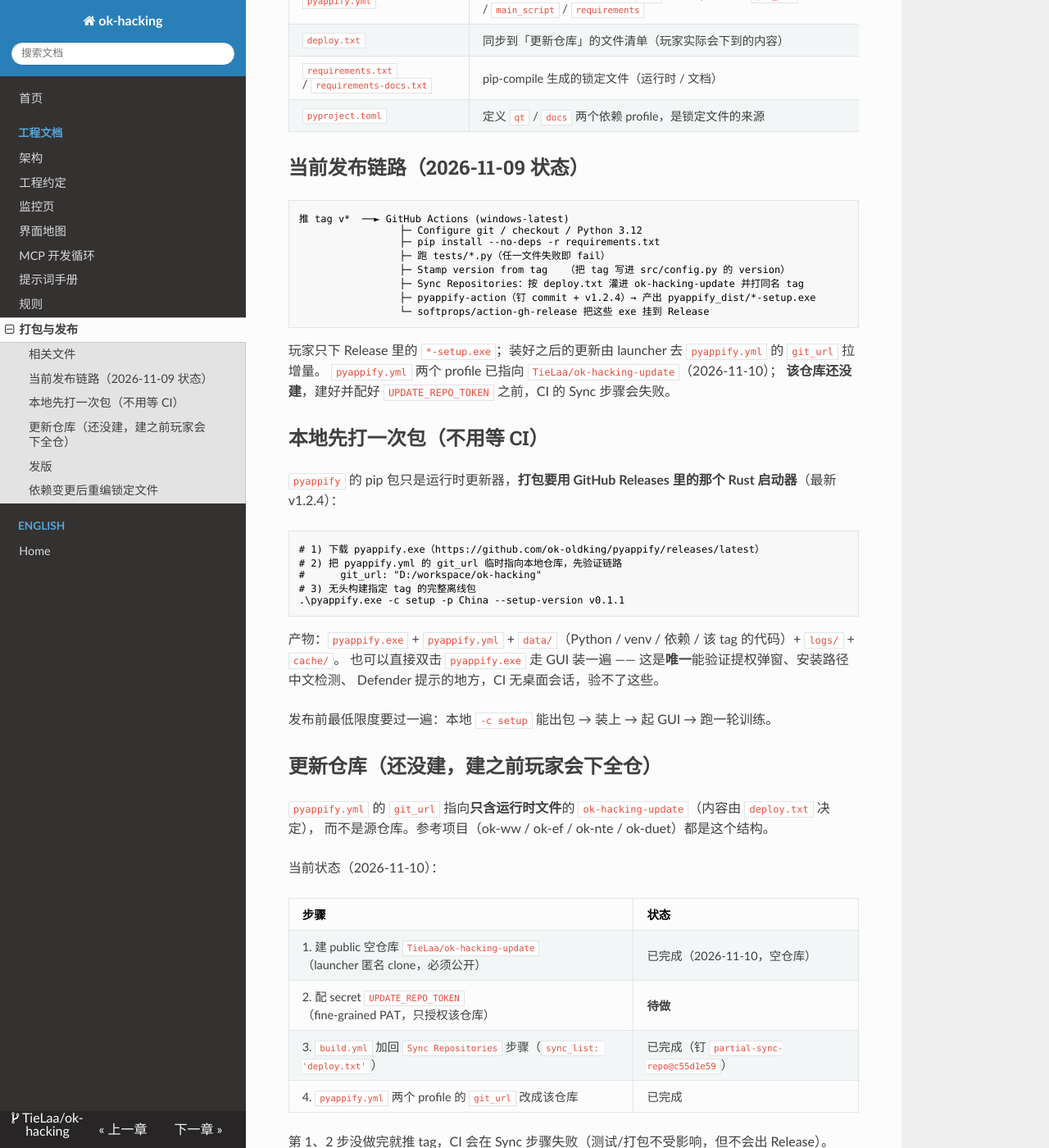
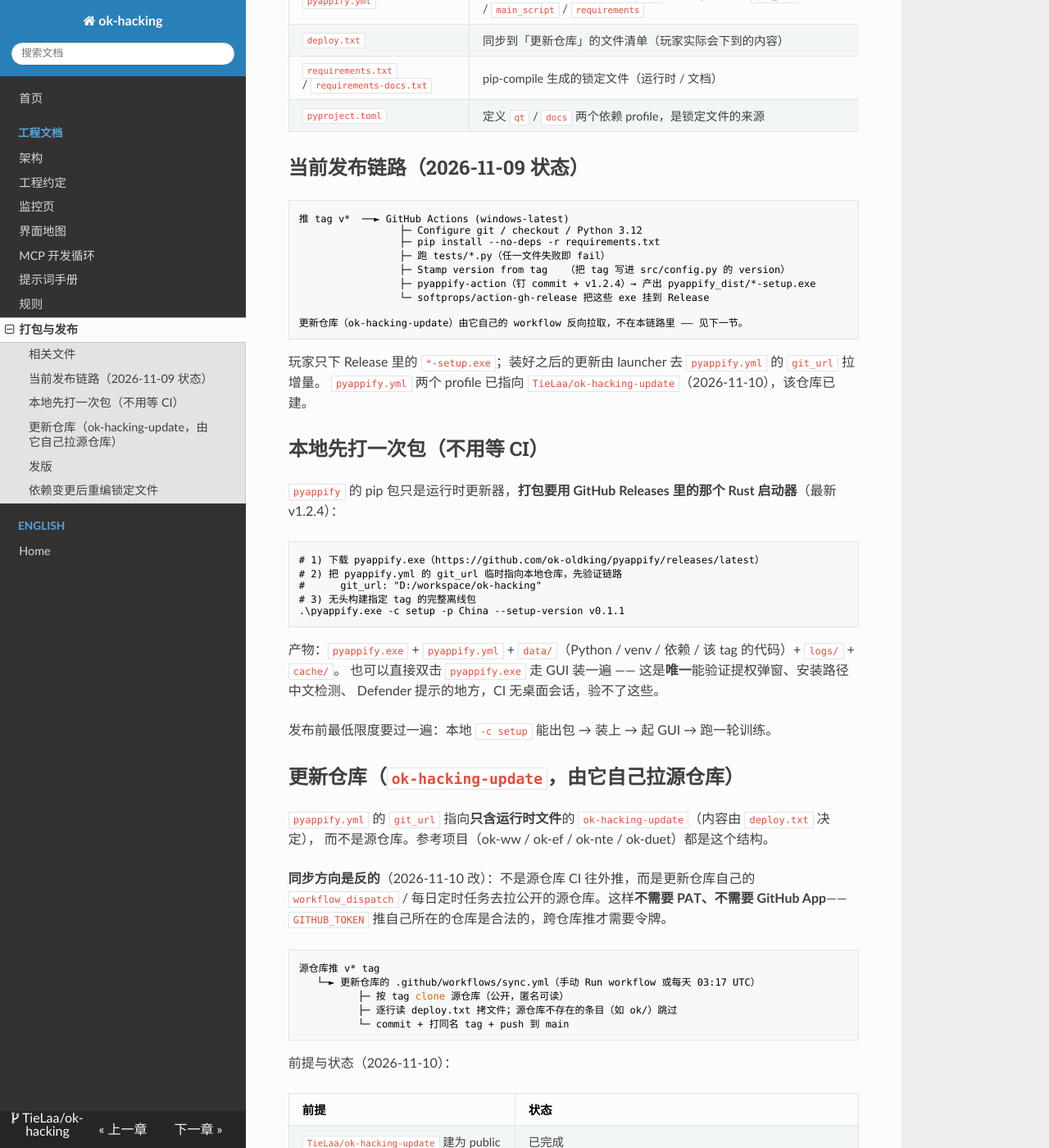
Before and after one commit to TieLaa/ok-hacking, an MkDocs documentation site: the page built from docs/release.md, in a window 1280 px wide and 1400 px high, scrolled down 355 px. Shown: the whole window at 82% size. Built offline with MkDocs 1.6.1, drawn with Linux system fonts in a browser that asks for light colours; nearby versions of some CDN libraries; some of the changed text lies outside the part shown.

Commit message:
refactor(release): 同步方向反转 —— 由更新仓库自己拉源仓库，去掉 PAT 依赖
源仓库 CI 不再跨仓库推送（那需要 PAT / GitHub App）：

- 删除 build.yml 的 Sync Repositories 步骤；
- 同步逻辑改放在更新仓库的 .github/workflows/sync.yml：
  workflow_dispatch（可填 tag）+ 每日定时，按 deploy.txt 拉公开源仓库、
  commit 后打同名 tag 推回自己（GITHUB_TOKEN 推自己所在仓库合法）；
- docs/release.md 按新架构重写，发版流程补上「更新仓库点一次 Sync from source」。

前提：源仓库 TieLaa/ok-hacking 必须公开，否则更新仓库读不到它。

````diff
--- a/docs/release.md
+++ b/docs/release.md
@@ -18,14 +18,14 @@
                  ├─ pip install --no-deps -r requirements.txt
                  ├─ 跑 tests/*.py（任一文件失败即 fail）
                  ├─ Stamp version from tag   （把 tag 写进 src/config.py 的 version）
-                 ├─ Sync Repositories：按 deploy.txt 灌进 ok-hacking-update 并打同名 tag
                  ├─ pyappify-action（钉 commit + v1.2.4）→ 产出 pyappify_dist/*-setup.exe
                  └─ softprops/action-gh-release 把这些 exe 挂到 Release
+
+更新仓库（ok-hacking-update）由它自己的 workflow 反向拉取，不在本链路里 —— 见下一节。
 ```
 
 玩家只下 Release 里的 `*-setup.exe`；装好之后的更新由 launcher 去 `pyappify.yml` 的 `git_url` 拉增量。
-`pyappify.yml` 两个 profile 已指向 `TieLaa/ok-hacking-update`（2026-11-10）；
-**该仓库还没建**，建好并配好 `UPDATE_REPO_TOKEN` 之前，CI 的 Sync 步骤会失败。
+`pyappify.yml` 两个 profile 已指向 `TieLaa/ok-hacking-update`（2026-11-10），该仓库已建。
 
 ## 本地先打一次包（不用等 CI）
 
@@ -45,30 +45,48 @@ Defender 提示的地方，CI 无桌面会话，验不了这些。
 
 发布前最低限度要过一遍：本地 `-c setup` 能出包 → 装上 → 起 GUI → 跑一轮训练。
 
-## 更新仓库（还没建，建之前玩家会下全仓）
+## 更新仓库（`ok-hacking-update`，由它自己拉源仓库）
 
 `pyappify.yml` 的 `git_url` 指向**只含运行时文件**的 `ok-hacking-update`（内容由 `deploy.txt` 决定），
 而不是源仓库。参考项目（ok-ww / ok-ef / ok-nte / ok-duet）都是这个结构。
 
-当前状态（2026-11-10）：
+**同步方向是反的**（2026-11-10 改）：不是源仓库 CI 往外推，而是更新仓库自己的
+`workflow_dispatch` / 每日定时任务去拉公开的源仓库。这样**不需要 PAT、不需要 GitHub App**——
+`GITHUB_TOKEN` 推自己所在的仓库是合法的，跨仓库推才需要令牌。
 
-| 步骤 | 状态 |
+```
+源仓库推 v* tag
+   └─► 更新仓库的 .github/workflows/sync.yml（手动 Run workflow 或每天 03:17 UTC）
+          ├─ 按 tag clone 源仓库（公开，匿名可读）
+          ├─ 逐行读 deploy.txt 拷文件；源仓库不存在的条目（如 ok/）跳过
+          └─ commit + 打同名 tag + push 到 main
+```
+
+前提与状态（2026-11-10）：
+
+| 前提 | 状态 |
 |---|---|
-| 1. 建 public 空仓库 `TieLaa/ok-hacking-update`（launcher 匿名 clone，必须公开） | 已完成（2026-11-10，空仓库） |
-| 2. 配 secret `UPDATE_REPO_TOKEN`（fine-grained PAT，只授权该仓库） | **待做** |
-| 3. `build.yml` 加回 `Sync Repositories` 步骤（`sync_list: 'deploy.txt'`） | 已完成（钉 `partial-sync-repo@c55d1e59`） |
-| 4. `pyappify.yml` 两个 profile 的 `git_url` 改成该仓库 | 已完成 |
+| `TieLaa/ok-hacking-update` 建为 public | 已完成 |
+| `sync.yml` 与 README 入库 | 已完成 |
+| `pyappify.yml` 的 `git_url` 指向该仓库 | 已完成 |
+| **源仓库 `TieLaa/ok-hacking` 改为 public** | **待做**（否则更新仓库读不到源；玩家也下不了 Release 附件） |
+| 源仓库的 `build.yml` 不再需要 Sync 步骤 | 已删除（避免依赖 PAT） |
 
-第 1、2 步没做完就推 tag，CI 会在 Sync 步骤失败（测试/打包不受影响，但不会出 Release）。
+发版顺序：推 `v*` tag → CI 出包并建 Release → 到更新仓库 Actions 点一次
+**Sync from source**（填同一个 tag）→ 玩家 launcher 才能按新 tag 拉到增量。
+漏了最后一步，已安装的用户更新时会停在旧版本。
 
-第三方 Action 一律钉 commit SHA（`pyappify-action` 与 `partial-sync-repo` 均已钉），不要用 `@master`。
+第三方 Action 一律钉 commit SHA（`pyappify-action` 已钉），不要用 `@master`。
 
 ## 发版
 
 ```powershell
-git tag v0.1.2
-git push origin v0.1.2      # 只推 tag，CI 自动出包并建 Release
+git tag -a v0.1.8 -m "v0.1.8"
+git push origin v0.1.8      # 只推 tag，CI 自动出包并建 Release
 ```
+
+推完 tag 还要做**第二步**：到 https://github.com/TieLaa/ok-hacking-update/actions
+点 **Sync from source**，填同一个 tag。漏了这步，已安装用户的更新源会停在旧版本。
 
 `v0.1.0` / `v0.1.1` 是发布链路修好之前的旧 tag，**不要推它们** —— 那时的 `build.yml` 还指向模板作者的仓库。
 
````
Also changed, not shown: 1 other file.
